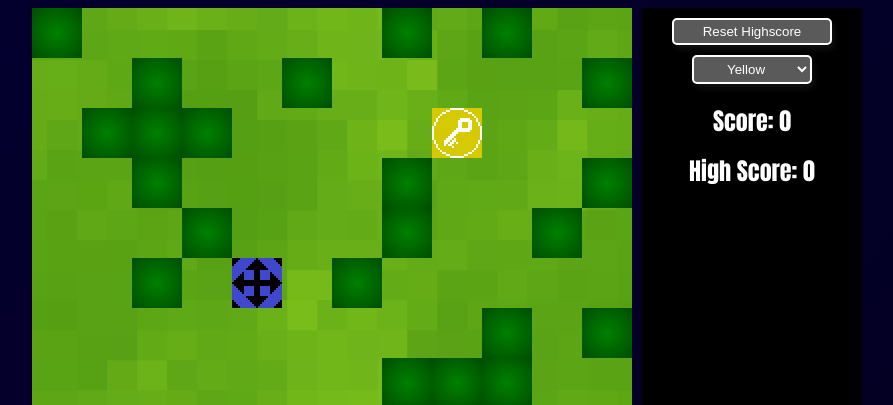
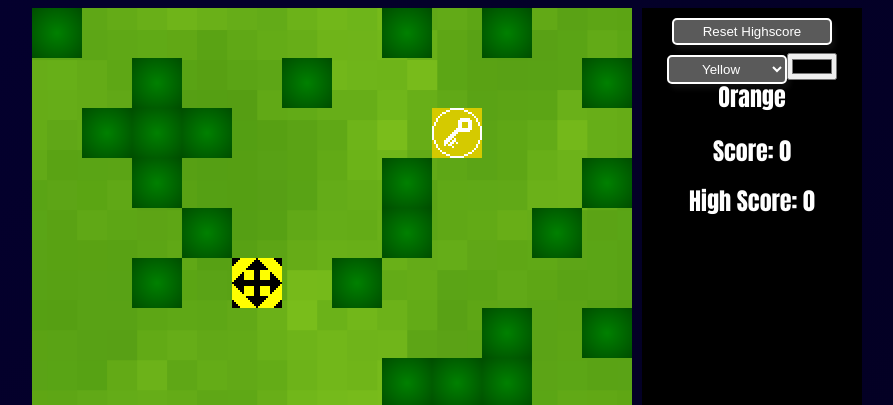
Before and after one commit to Sean-Cruickshank/Portfolio, a website built with Vite: page tilegame/index.html in a window 1280 px wide. Shown: the top 405 px of the page, without its empty margins (193-1086 px from the left). Built offline with nearby package versions, Linux system fonts and the light colour scheme.

Commit message:
Worked on overhauling the tile game colour picker

```diff
--- a/tilegame/index.html
+++ b/tilegame/index.html
@@ -21,7 +21,7 @@
         <option value="yellow">Yellow</option>
         <option value="green">Green</option>
         <option value="teal">Teal</option>
-        <option value="purple">Purple</option>
+        <option value="purple"><input class="js-colour-input" type="color" /></option>
         <option value="orange">Orange</option>
       </select>
       <p class="js-score score">0</p>
--- a/tilegame/tilegame.css
+++ b/tilegame/tilegame.css
@@ -62,10 +62,10 @@ button:hover {
 }
 
 .player-icon {
-  background-image: url(/images/tilegame/player-blue.png);
   background-size: cover;
   background-repeat: no-repeat;
   background-position: center center;
+  background-image: url(/images/tilegame/player-template.png);
 }
 
 .player-icon-blue {
--- a/tilegame/tilegame.js
+++ b/tilegame/tilegame.js
@@ -43,7 +43,7 @@ function setValues() {
   }
 }
 
-function plateCreator(icon, x, y) {
+function plateCreator(icon) {
   if (icon === 'floor' || icon === 'wall') {
     if (score < 5) {
       return `<div class="plate ${icon}-one"></div>`
@@ -57,28 +57,27 @@ function plateCreator(icon, x, y) {
       return `<div class="plate ${icon}-five"></div>`
     }
   } else {
-    return `<div class="plate ${icon}"></div>`
+    return `<div class="plate ${icon}" style="background-color: ${selectedColour};'"></div>`
   }
 
 }
 
 const gameElement = document.querySelector('.js-game');
-
 const selectElement = document.querySelector('.js-colour-select');
-
-const playerColour = 'orange'
+const colourElement = document.querySelector('.js-colour-input')
 
 function renderGrid() {
   let gameElementHTML = '';
   plateArray.forEach((plate) => {
     if (plate.grey) {
-      gameElementHTML += plateCreator('wall', plate.x, plate.y)
+      gameElementHTML += plateCreator('wall')
     } else if (plate.x === playerPos.x && plate.y === playerPos.y) {
-      gameElementHTML += plateCreator(`player-icon player-icon-${selectElement.value}`, plate.x, plate.y)
+      // gameElementHTML += plateCreator(`player-icon player-icon-${selectElement.value}`, plate.x, plate.y)
+      gameElementHTML += plateCreator(`player-icon`)
     } else if (plate.x === goalPos.x && plate.y === goalPos.y) {
-      gameElementHTML += plateCreator('key', plate.x, plate.y)
+      gameElementHTML += plateCreator('key')
     } else {
-      gameElementHTML += plateCreator('floor', plate.x, plate.y)
+      gameElementHTML += plateCreator('floor')
     }
   })
   gameElement.innerHTML = gameElementHTML;
@@ -191,6 +190,11 @@ function closeEndMessage() {
 function resetHighScore() {
   highScore = 0;
   localStorage.setItem('highscore', highScore)
+  const match = colourArray.find(colour => colour.name.toLowerCase() === selectedColour.toLowerCase())
+  console.log(match)
+  if (match.locked) {
+    changeColour('blue')
+  }
   renderScores()
   setColourPicker()
 }
@@ -246,20 +250,37 @@ function checkPos(move) {
 }
 
 const colourArray = [
-  {name: 'Blue', required: 0},
-  {name: 'Red', required: 0},
-  {name: 'Yellow', required: 0},
-  {name: 'Green', required: 0},
-  {name: 'Teal', required: 10},
-  {name: 'Orange', required: 15},
-  {name: 'Purple', required: 20},
+  {name: 'Blue', locked: false, required: 0},
+  {name: 'Red', locked: false, required: 0},
+  {name: 'Yellow', locked: false, required: 0},
+  {name: 'Green', locked: false, required: 0},
+  {name: 'Teal', locked: true, required: 10},
+  {name: 'Orange', locked: true, required: 15},
+  {name: 'Purple', locked: true, required: 20},
 ]
+
+function changeColour(colour) {
+  selectedColour = colour
+  localStorage.setItem('colour', colour)
+}
+
+selectElement.addEventListener('click', () => {
+  changeColour(selectElement.value)
+})
+
+colourElement.addEventListener('click', () => {
+  console.log(colourElement.value)
+  changeColour(colourElement.value)
+})
+
+setInterval(() => {
+  changeColour(colourElement.value)
+,100})
 
 function setColourPicker() {
   let optionHTML = ''
   colourArray.forEach(option => {
     const name = option.name.toLowerCase()
-    console.log(selectedColour)
     optionHTML+= `
       <option
         value="${name}"
```
Also changed, not shown: public/images/tilegame/player-template.png (added), public/images/tilegame/player-white.png (added).
